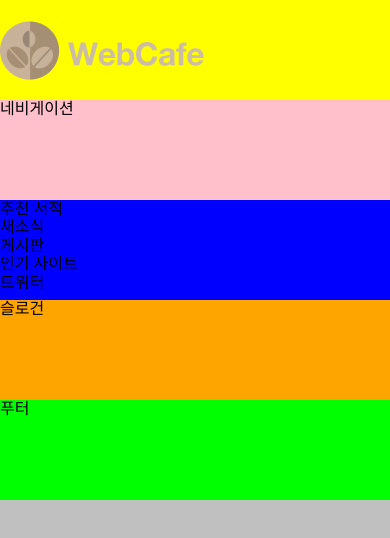
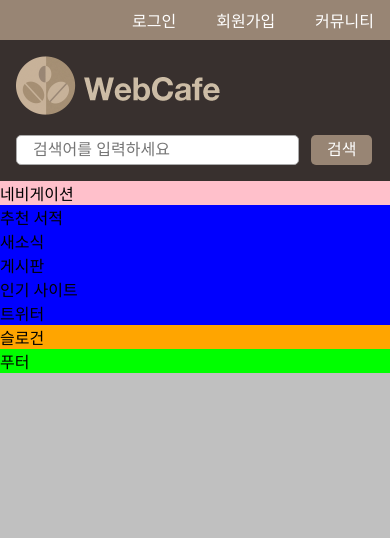
Before and after one commit to stopline0319/stopline0319.github.io, a plain HTML site: page index.html in a window 390 px wide. Drawn offline with nearby package versions, Linux system fonts and the light colour scheme.

Commit message:
모바일 헤더 레이아웃 및 디자인 완성

```diff
--- a/css/stylesheet.css
+++ b/css/stylesheet.css
@@ -1,6 +1,29 @@
 @charset "utf-8";
+@import url("https//spoqa.github.io/spoqa-han-sans/css/SpoqaHanSans-kr.css");
 @import url("https://cdnjs.cloudflare.com/ajax/libs/normalize/7.0.0/normalize.min.css");
-@import url("https//spoqa.github.io/spoqa-han-sans/css/SpoqaHanSans-kr.css");
+@import url("./reset.css");
+
+/*숨긴 콘텐츠*/
+
+.hidden {
+  position: absolute;
+  left: -9999em;
+}
+
+
+/*하이퍼링크 스타일*/
+
+a:link,
+a:visited {
+  text-decoration: none;
+  color: inherit;
+}
+
+a:hover,
+a:focus {
+  color: #f00
+}
+
 
 /*본문 스타일*/
 
@@ -24,12 +47,7 @@ body {
 .main-content,
 .slogan,
 footer {
-  height: 100px;
   width: 100%;
-}
-
-.header {
-  background: yellow;
 }
 
 .navigation {
@@ -51,7 +69,47 @@ footer {
 
 /*모바일*/
 
-@media all and (max-width:999px) {}
+@media all and (max-width:999px) {
+  .header {
+    background: #38302e;
+    display: flex;
+    flex-direction: column;
+    color: #fff
+  }
+  .member {
+    order: -1;
+    background: #988574;
+    display: flex;
+    justify-content: flex-end;
+  }
+  .member a {
+    display: block;
+    padding: 0.5rem 1rem;
+    margin-left: 0.5rem;
+  }
+  .logo {
+    padding: 1rem;
+  }
+  .search {
+    padding: 0 1rem 1rem 1rem;
+  }
+  #search {
+    border: 1px solid #aaa;
+    width: calc(100% - 75px);
+    margin-right: 0.5rem;
+    height: 30px;
+    border-radius: 5px;
+    padding-left: 1rem;
+  }
+  .btn-search {
+    border: 0;
+    border-radius: 5px;
+    padding: 0.2rem 1rem;
+    background: #988574;
+    color: #fff;
+    height: 30px;
+  }
+}
 
 
 /*데스크탑*/
@@ -65,7 +123,6 @@ footer {
   .main-content,
   .slogan,
   .footer {
-    height: 100px;
     width: 80%;
   }
 }
```
